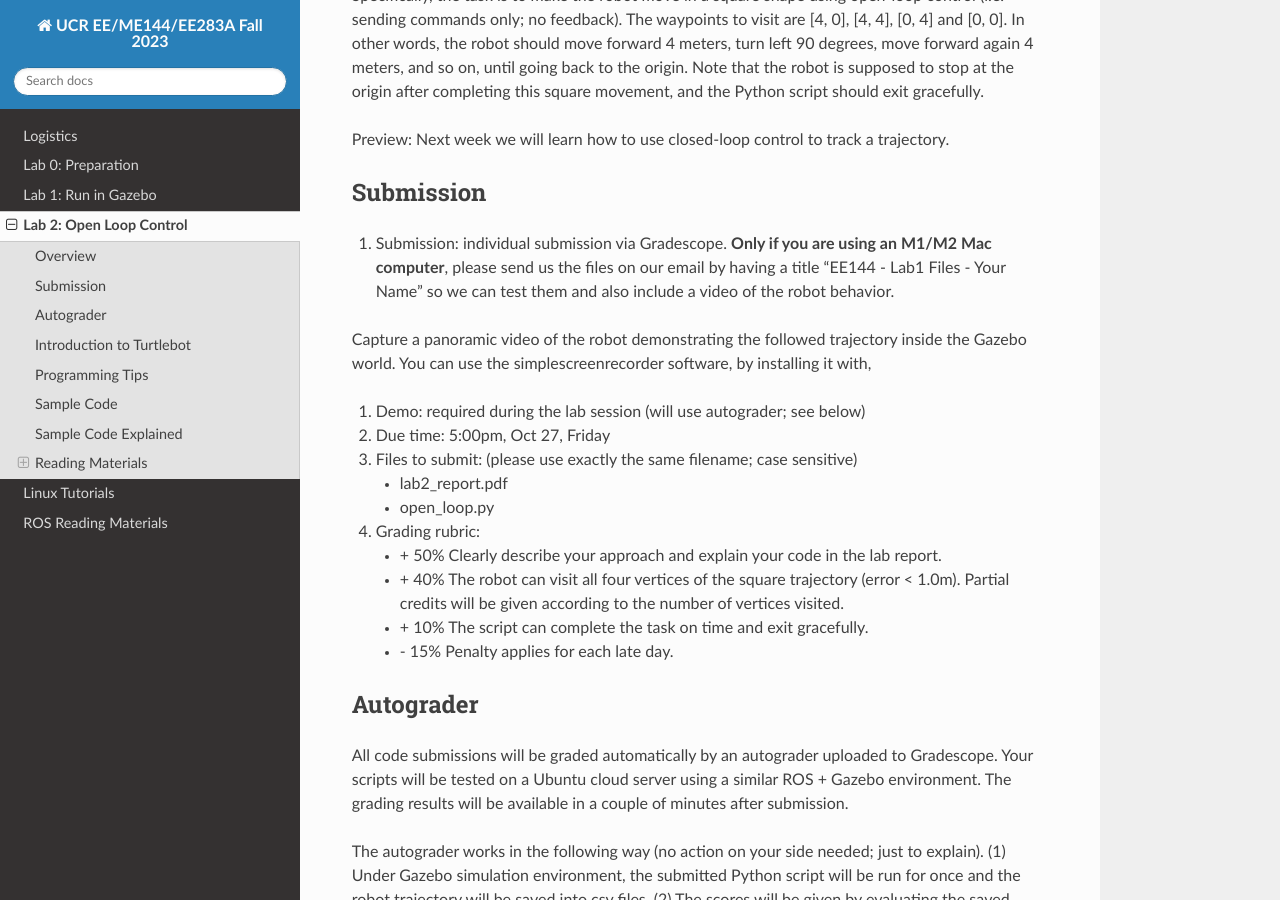
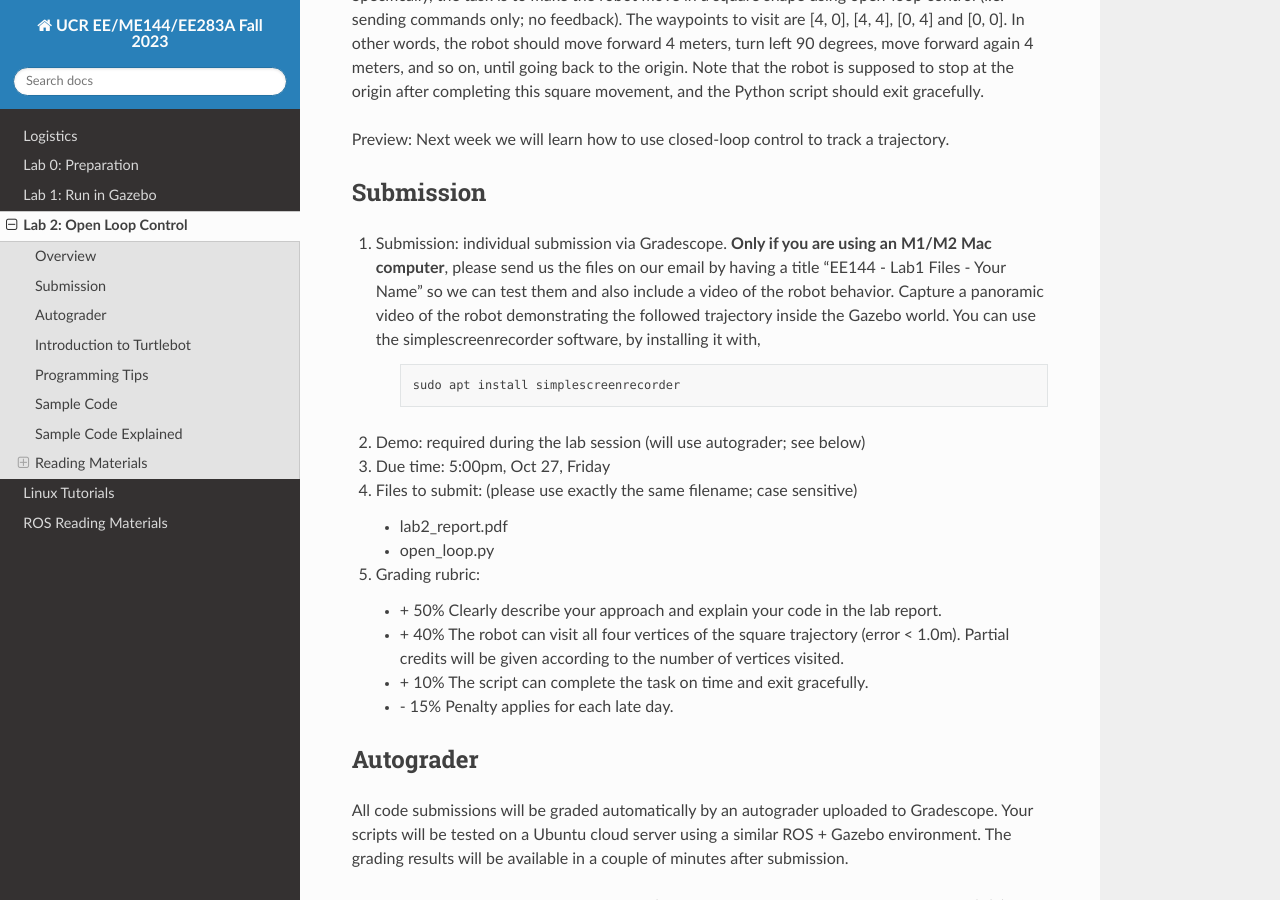
Before and after one commit to UCR-Robotics/ee144, a Sphinx documentation site: the page built from docs/lab2.rst, in a window 1280 px wide and 900 px high, scrolled down 328 px. Built offline with Sphinx 7.4.7 and the Read the Docs theme 2.0.0, drawn with Linux system fonts in a browser that asks for light colours.

Commit message:
up-to-date

```diff
--- a/docs/lab2.rst
+++ b/docs/lab2.rst
@@ -21,9 +21,11 @@
 Submission
 ----------
 
-#. Submission: individual submission via Gradescope. **Only if you are using an M1/M2 Mac computer**, please send us the files on our email by having a title "EE144 - Lab1 Files - Your Name" so we can test them and also include a video of the robot behavior.
+#. Submission: individual submission via Gradescope. **Only if you are using an M1/M2 Mac computer**, please send us the files on our email by having a title "EE144 - Lab1 Files - Your Name" so we can test them and also include a video of the robot behavior. Capture a panoramic video of the robot demonstrating the followed trajectory inside the Gazebo world. You can use the simplescreenrecorder software, by installing it with,
 
-Capture a panoramic video of the robot demonstrating the followed trajectory inside the Gazebo world. You can use the simplescreenrecorder software, by installing it with,
+    .. code-block:: bash
+
+      sudo apt install simplescreenrecorder
 
 #. Demo: required during the lab session (will use autograder; see below)
 
```
